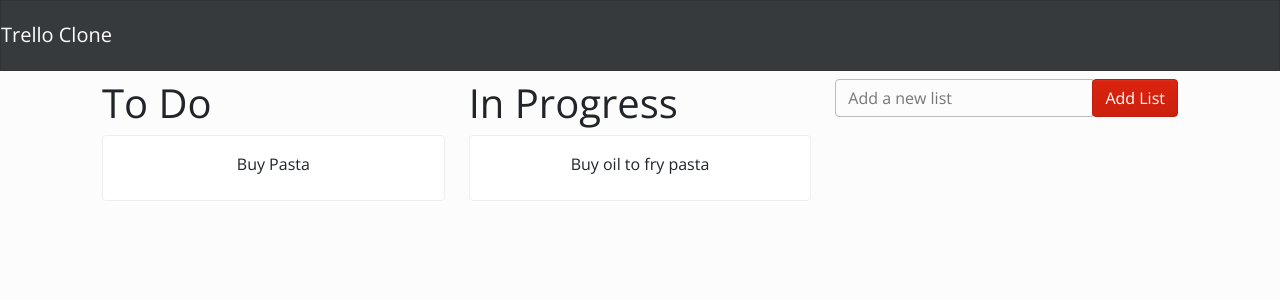
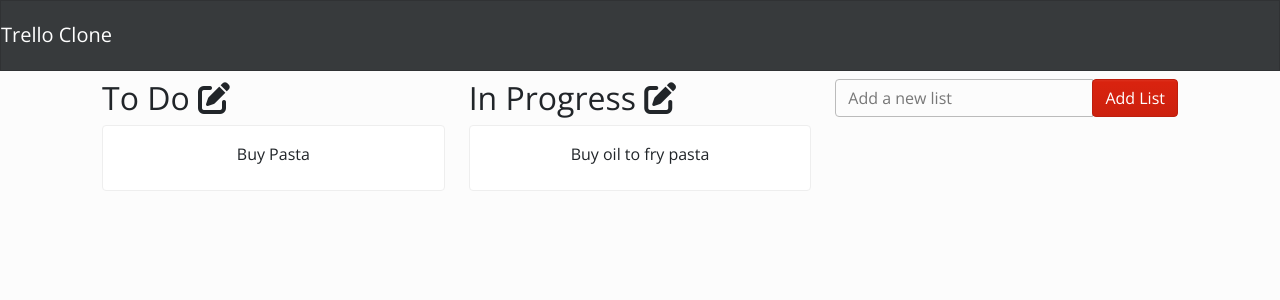
Before and after one commit to ChiragRamachandra/myhammer-trello-clone, a React (Create React App) app: page / in a window 1280 px wide. Shown: the top 300 px of the page. Built offline with nearby package versions, Linux system fonts and the light colour scheme.

Commit message:
updated change list details
Author: Chirag Ramachandra

```diff
--- a/public/index.html
+++ b/public/index.html
@@ -3,6 +3,7 @@
 
 <head>
     <meta charset="utf-8" />
+
     <link rel="icon" href="%PUBLIC_URL%/favicon.ico" />
     <meta name="viewport" content="width=device-width, initial-scale=1" />
     <meta name="theme-color" content="#000000" />
@@ -18,6 +19,7 @@
     <!--
       place holder to add any scripts necessary
     -->
+    <script src="https://kit.fontawesome.com/966b9b6c69.js" crossorigin="anonymous"></script>
 </body>
 
 </html>
--- a/src/App.js
+++ b/src/App.js
@@ -52,6 +52,14 @@ const App = () => {
 		})
 	}
 
+	const onChangeListDetails = (ListKey, title) => {
+		// console.log('ListKey', ListKey)
+		// console.log('title', title)
+		let newCard = allLists[ListKey]
+		newCard.title = title
+		setAllLists({...allLists, [ListKey]: newCard})
+	}
+
 	return (
 		<Fragment>
 			<Header />
@@ -61,6 +69,7 @@ const App = () => {
 				allLists={allLists}
 				allCards={allCards}
 				onAddListHandler={onAddListHandler}
+				onChangeListDetails={onChangeListDetails}
 			/>
 		</Fragment>
 	)
--- a/src/components/verticalLists/ListComponent.js
+++ b/src/components/verticalLists/ListComponent.js
@@ -1,12 +1,43 @@
-import React, {Fragment} from 'react'
-import {Col} from 'react-bootstrap'
+import React, {Fragment, useState} from 'react'
+import {Col, Button, InputGroup, FormControl} from 'react-bootstrap'
 import CardComponent from '../card/CardComponent'
 
-const ListComponent = ({allLists, allCards, listsKey}) => {
+const ListComponent = ({allLists, allCards, listsKey, onChangeListDetails}) => {
+	const [show, setShow] = useState(false)
+	const [listTitle, setListTitle] = useState(allLists[listsKey].title)
+
 	return (
 		<Fragment>
 			<Col style={{display: 'inline-block', float: 'none'}} xs={4}>
-				<h1>{allLists[listsKey]?.title}</h1>
+				<h2>
+					{allLists[listsKey]?.title}{' '}
+					<i
+						style={{cursor: 'pointer'}}
+						onClick={() => setShow(true)}
+						className='fas fa-edit'
+					></i>
+				</h2>
+
+				{show ? (
+					<InputGroup className='mb-3'>
+						<FormControl
+							value={listTitle}
+							placeholder='Enter Text'
+							onChange={(e) => setListTitle(e.target.value)}
+						/>
+
+						<InputGroup.Append>
+							<Button
+								onClick={(e) => {
+									onChangeListDetails(listsKey, listTitle)
+									setShow(false)
+								}}
+							>
+								Save
+							</Button>
+						</InputGroup.Append>
+					</InputGroup>
+				) : null}
 
 				{allLists[listsKey].cards.map((cardKey) => {
 					return (
--- a/src/pages/boardPage/BoardPage.js
+++ b/src/pages/boardPage/BoardPage.js
@@ -12,8 +12,8 @@ import ListComponent from '../../components/verticalLists/ListComponent'
 const BoardPage = ({
 	allLists,
 	allCards,
-
 	onAddListHandler,
+	onChangeListDetails,
 }) => {
 	let displayColumn = []
 
@@ -26,6 +26,7 @@ const BoardPage = ({
 				listsKey={listsKey}
 				allLists={allLists}
 				allCards={allCards}
+				onChangeListDetails={onChangeListDetails}
 			/>,
 		]
 	})
```
